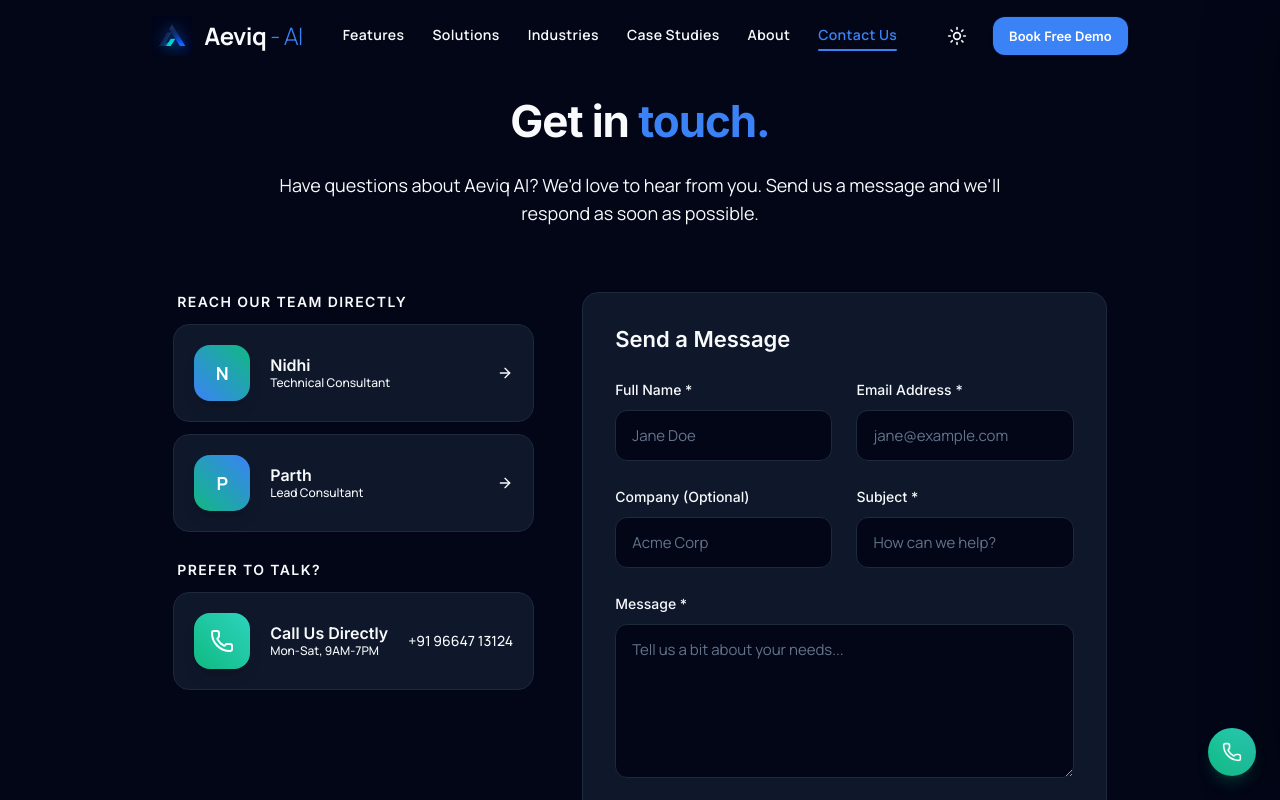
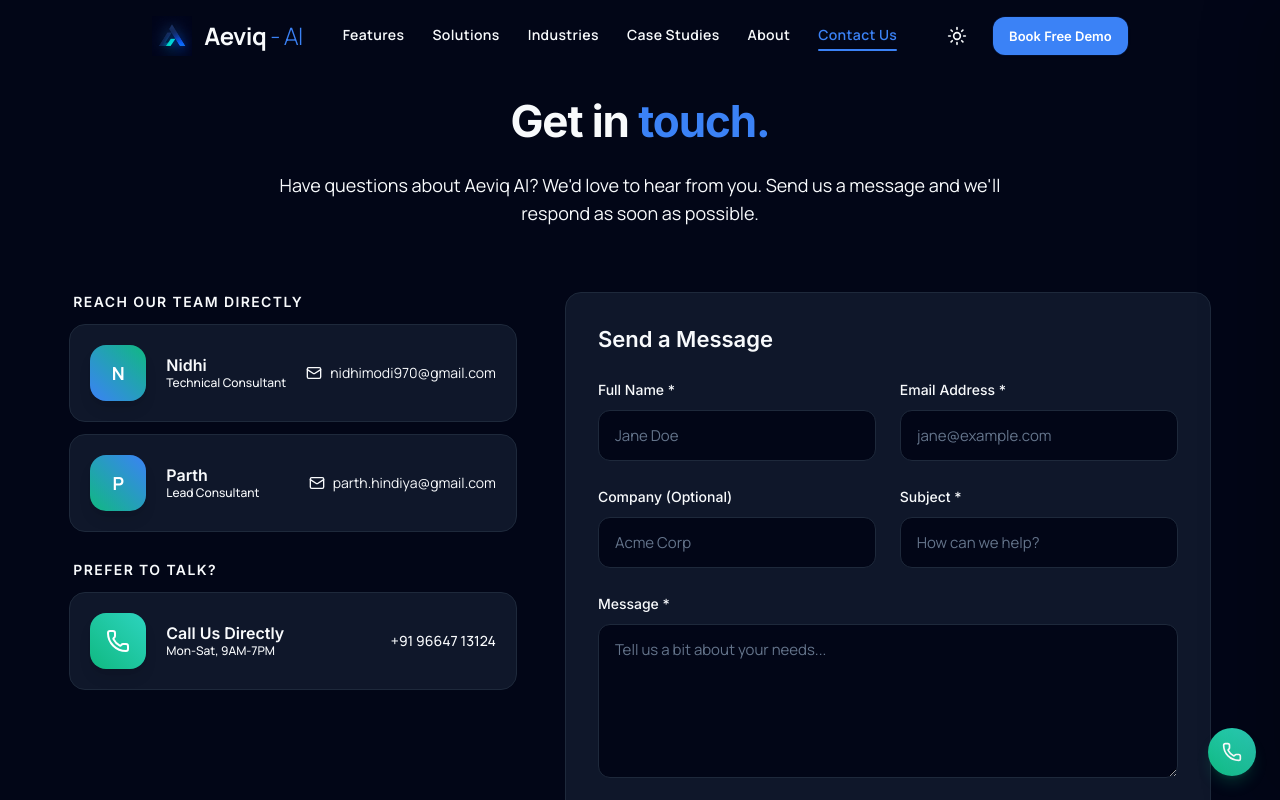
Before and after one commit to Nidhimodi15/Avorix-AI, a React (Vite) app: page /contact in a window 1280 px wide. Shown: the top 800 px of the page. Built offline with nearby package versions, Linux system fonts and the light colour scheme.

Commit message:
style: restore mail icon and text in contact cards

```diff
--- a/src/pages/contact.tsx
+++ b/src/pages/contact.tsx
@@ -103,7 +103,8 @@ export function ContactPage() {
                   <p className="text-xs text-text-muted font-medium">Technical Consultant</p>
                 </div>
                 <div className="flex items-center gap-2 text-sm text-text-secondary group-hover:text-primary transition-colors shrink-0">
-                  <ArrowRight className="w-4 h-4" />
+                  <Mail className="w-4 h-4" />
+                  <span className="hidden sm:inline">nidhimodi970@gmail.com</span>
                 </div>
               </a>
 
@@ -120,7 +121,8 @@ export function ContactPage() {
                   <p className="text-xs text-text-muted font-medium">Lead Consultant</p>
                 </div>
                 <div className="flex items-center gap-2 text-sm text-text-secondary group-hover:text-accent transition-colors shrink-0">
-                  <ArrowRight className="w-4 h-4" />
+                  <Mail className="w-4 h-4" />
+                  <span className="hidden sm:inline">parth.hindiya@gmail.com</span>
                 </div>
               </a>
 
```
